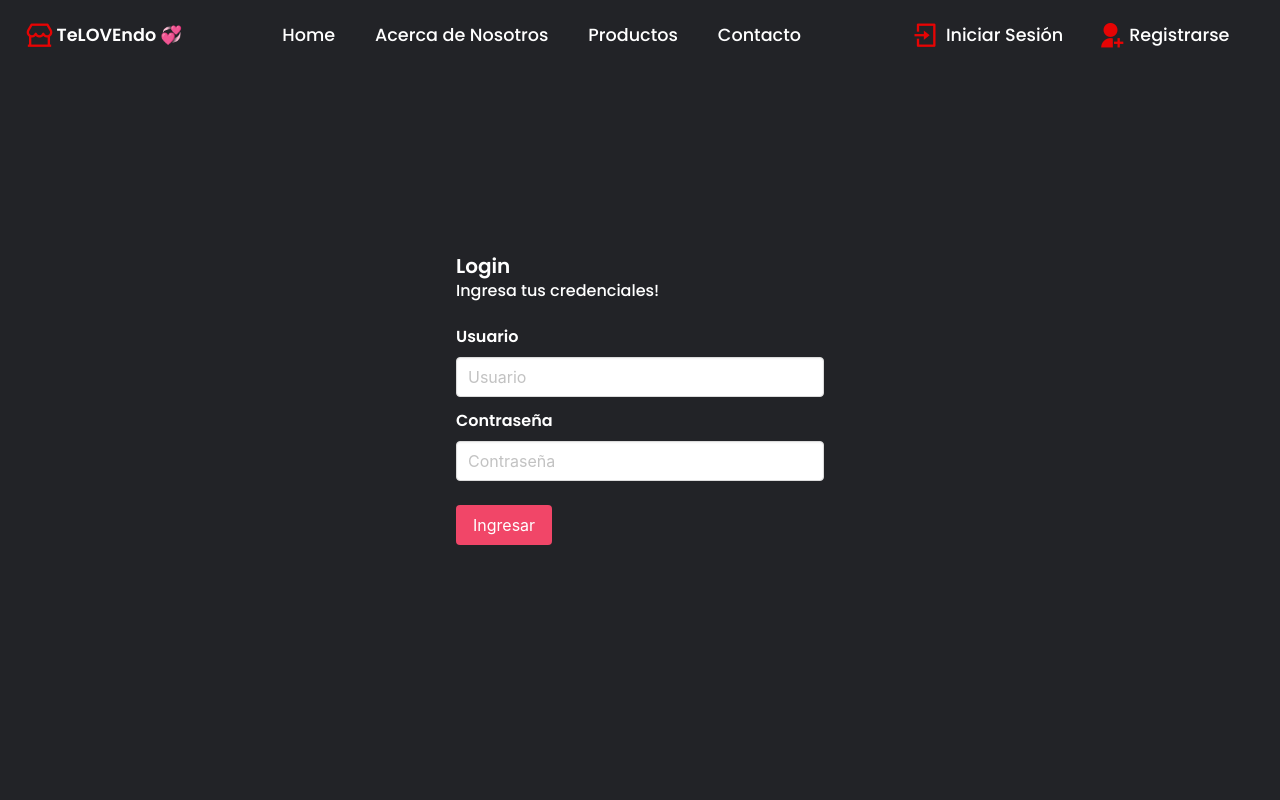
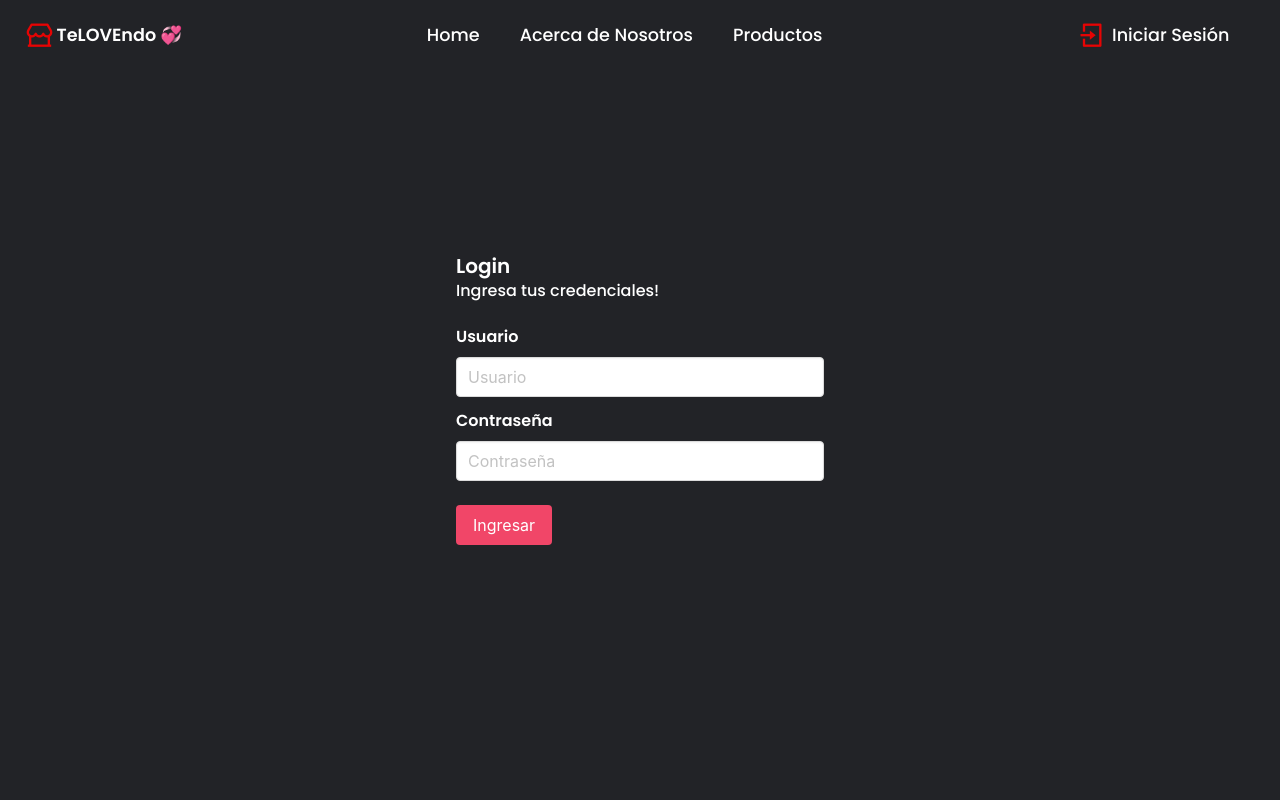
Before and after one commit to BorisSMorales/grupal_m7, a Django app: page /login/ in a window 1280 px wide. Run offline with Django 4.2, Linux system fonts and the light colour scheme; some libraries are stand-ins or nearby versions.

Commit message:
Cambios de url

```diff
--- a/grupal/principal/static/css/styles.css
+++ b/grupal/principal/static/css/styles.css
@@ -28,7 +28,7 @@ nav {
     display: flex;
     align-items: center;
     justify-content: space-between;
-    background: transparent;
+    background: var(--bg-color);
     padding: 28px 12%;
     transition: all .50s ease;
 }
--- a/grupal/principal/templates/telovendo3app/base.html
+++ b/grupal/principal/templates/telovendo3app/base.html
@@ -24,12 +24,10 @@
             <li><a href="{% url 'Home' %}" class="active">Home</a></li>
             <li><a href="#">Acerca de Nosotros</a></li>
             <li><a href="#">Productos</a></li>
-            <li><a href="{% url 'Contacto' %}">Contacto</a></li>
         </ul>
 
         <div class="main">
             <a href="{% url 'Login' %}" class="user logo"><i class="ri-login-box-line"></i>Iniciar Sesión</a>
-            <a href="{% url 'Registro' %}" class="logo"><i class="ri-user-add-fill"></i>Registrarse</a>
             <div class="bx bx-menu" id="menu-icon"></div>
         </div>
 
--- a/grupal/principal/views.py
+++ b/grupal/principal/views.py
@@ -11,7 +11,7 @@ from django.contrib.auth.models import Group
 # Create your views here.
 
 def home(request):
-    return render(request, 'telovendo3app/base.html')
+    return render(request, 'telovendo3app/home.html')
 
 def lista_clientes(request) -> HttpResponse:
     users = User.objects.all()
```
